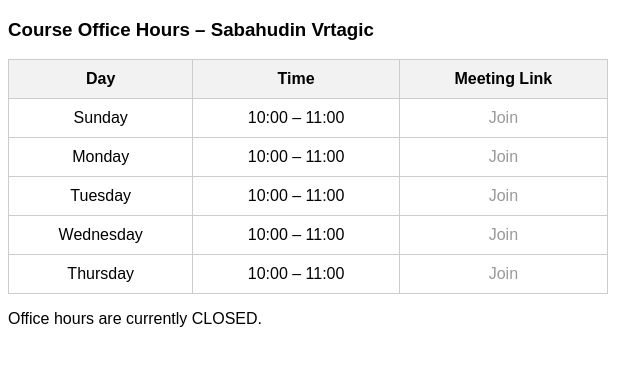
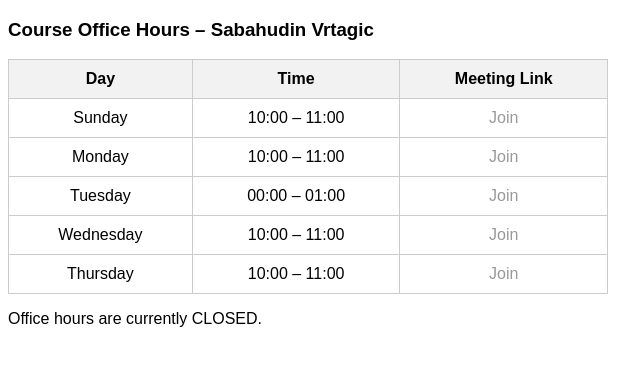
Before and after one commit to svrtagic/office-hours, a plain HTML site: page index.html in a window 1280 px wide. Shown: the full height of the page, 0-640 px from the left. Drawn offline with Linux system fonts and the light colour scheme.

Commit message:
Update Tuesday meeting time to 00:00 – 01:00

```diff
--- a/index.html
+++ b/index.html
@@ -38,7 +38,7 @@
 
 <tr data-day="2">
   <td>Tuesday</td>
-  <td>10:00 – 11:00</td>
+  <td>00:00 – 01:00</td>
   <td><a class="meet" href="https://myportal.aum.edu.kw/mod/bigbluebuttonbn/view.php?id=1179702">Join</a></td>
 </tr>
 
```
